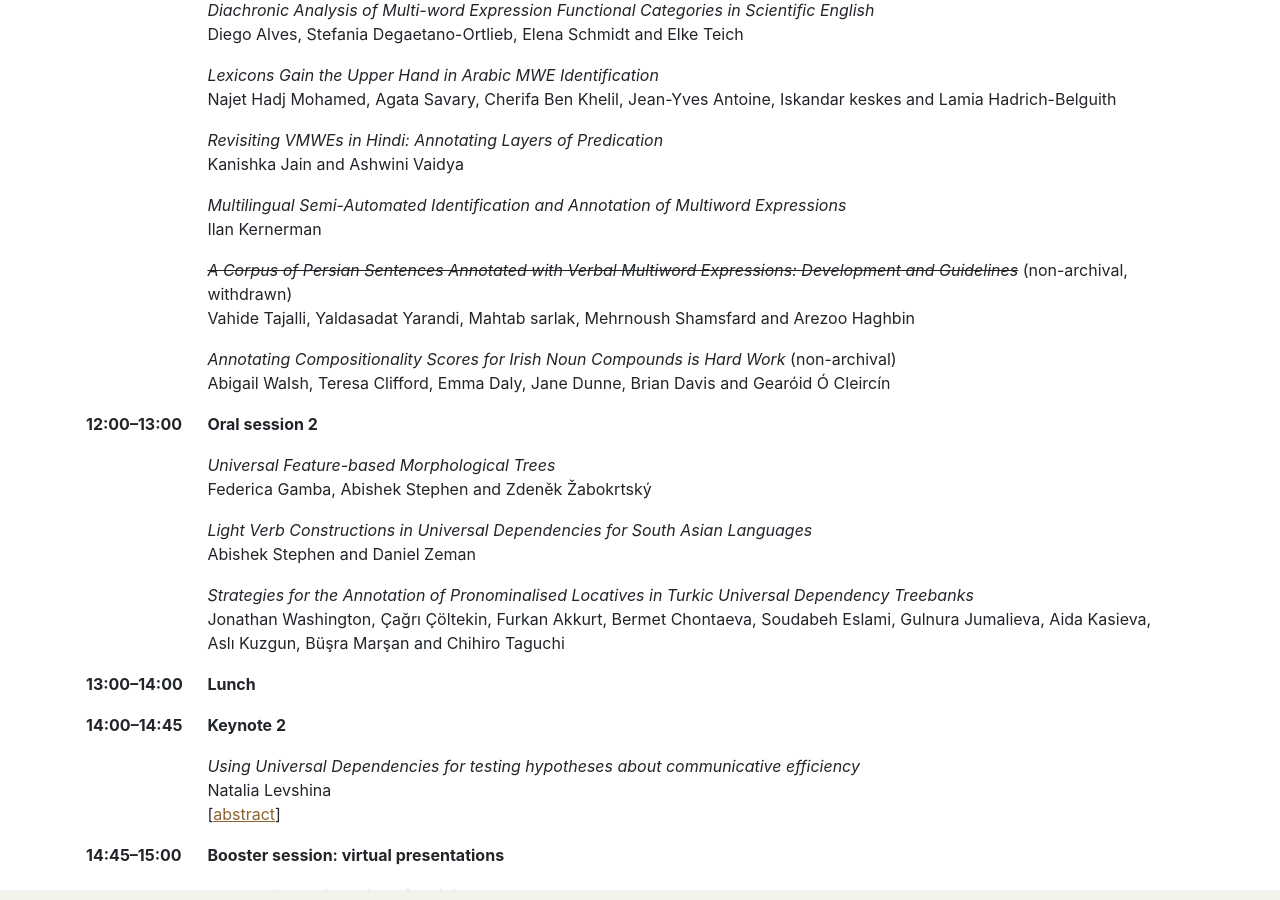
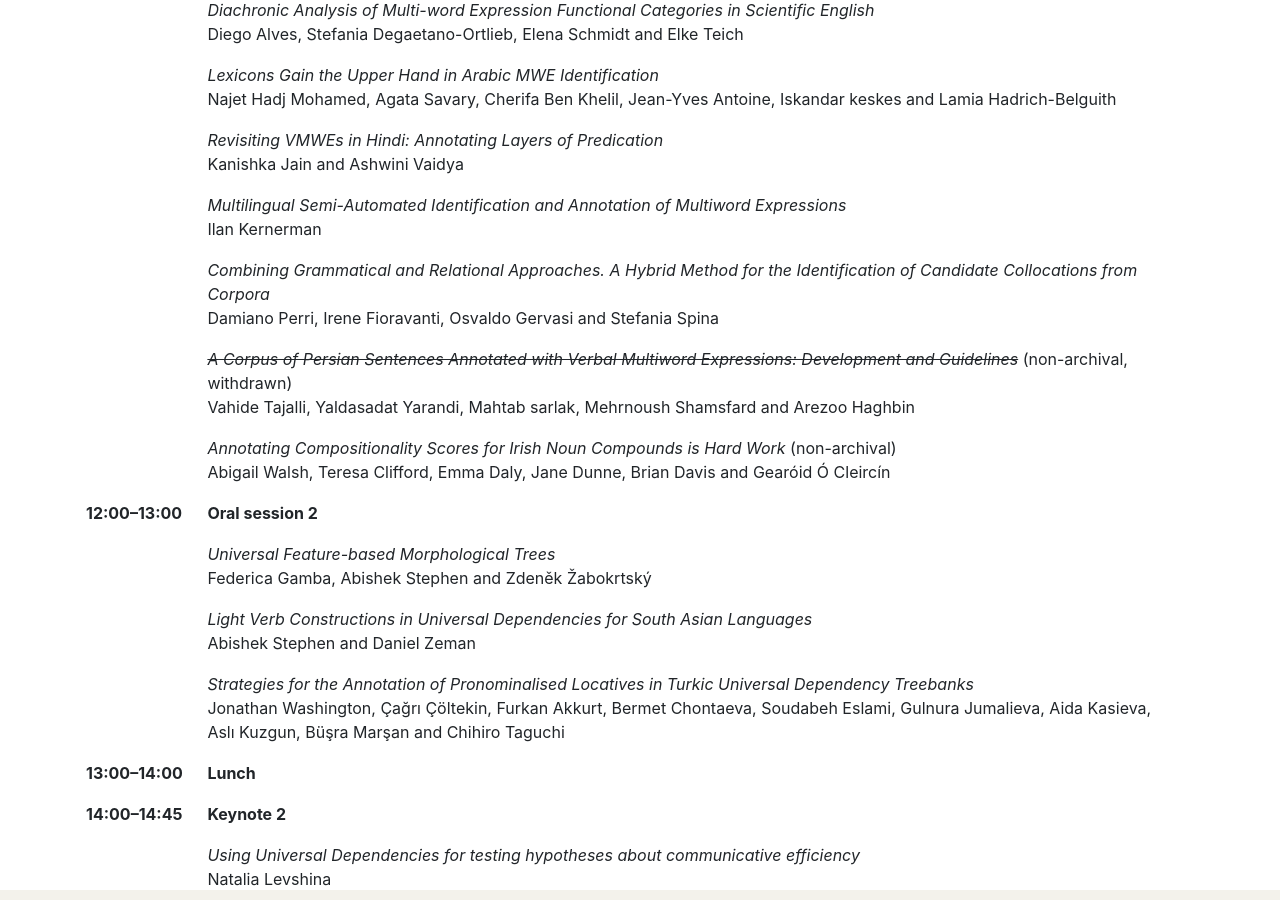
Before and after one commit to multiword/multiword.github.io, a Jekyll site: the page built from mweud2024/index.md, in a window 1280 px wide and 900 px high, scrolled down 2301 px. Built offline with Jekyll 4.4.1, drawn with Linux system fonts in a browser that asks for light colours; comment, search, counter and statistics services are not loaded; some of the changed text lies outside the part shown.

Commit message:
Moved one poster

```diff
--- a/mweud2024/index.md
+++ b/mweud2024/index.md
@@ -194,6 +194,13 @@
     <tr>
         <td></td>
         <td>
+            <i>Combining Grammatical and Relational Approaches. A Hybrid Method for the Identification of Candidate Collocations from Corpora</i><br>
+            Damiano Perri, Irene Fioravanti, Osvaldo Gervasi and Stefania Spina<br>
+        </td>
+    </tr>
+    <tr>
+        <td></td>
+        <td>
             <s><i>A Corpus of Persian Sentences Annotated with Verbal Multiword Expressions: Development and Guidelines</i></s> (non-archival, withdrawn)<br>
             Vahide Tajalli, Yaldasadat Yarandi, Mahtab sarlak, Mehrnoush Shamsfard and Arezoo Haghbin<br>
         </td>
@@ -358,13 +365,6 @@
         <td>
             <i>Part-of-Speech Tagging for Northern Kurdish</i><br>
             Peshmerge Morad, Sina Ahmadi and Lorenzo Gatti<br>
-        </td>
-    </tr>
-    <tr>
-        <td></td>
-        <td>
-            <i>Combining Grammatical and Relational Approaches. A Hybrid Method for the Identification of Candidate Collocations from Corpora</i><br>
-            Damiano Perri, Irene Fioravanti, Osvaldo Gervasi and Stefania Spina<br>
         </td>
     </tr>
     <tr>
```
